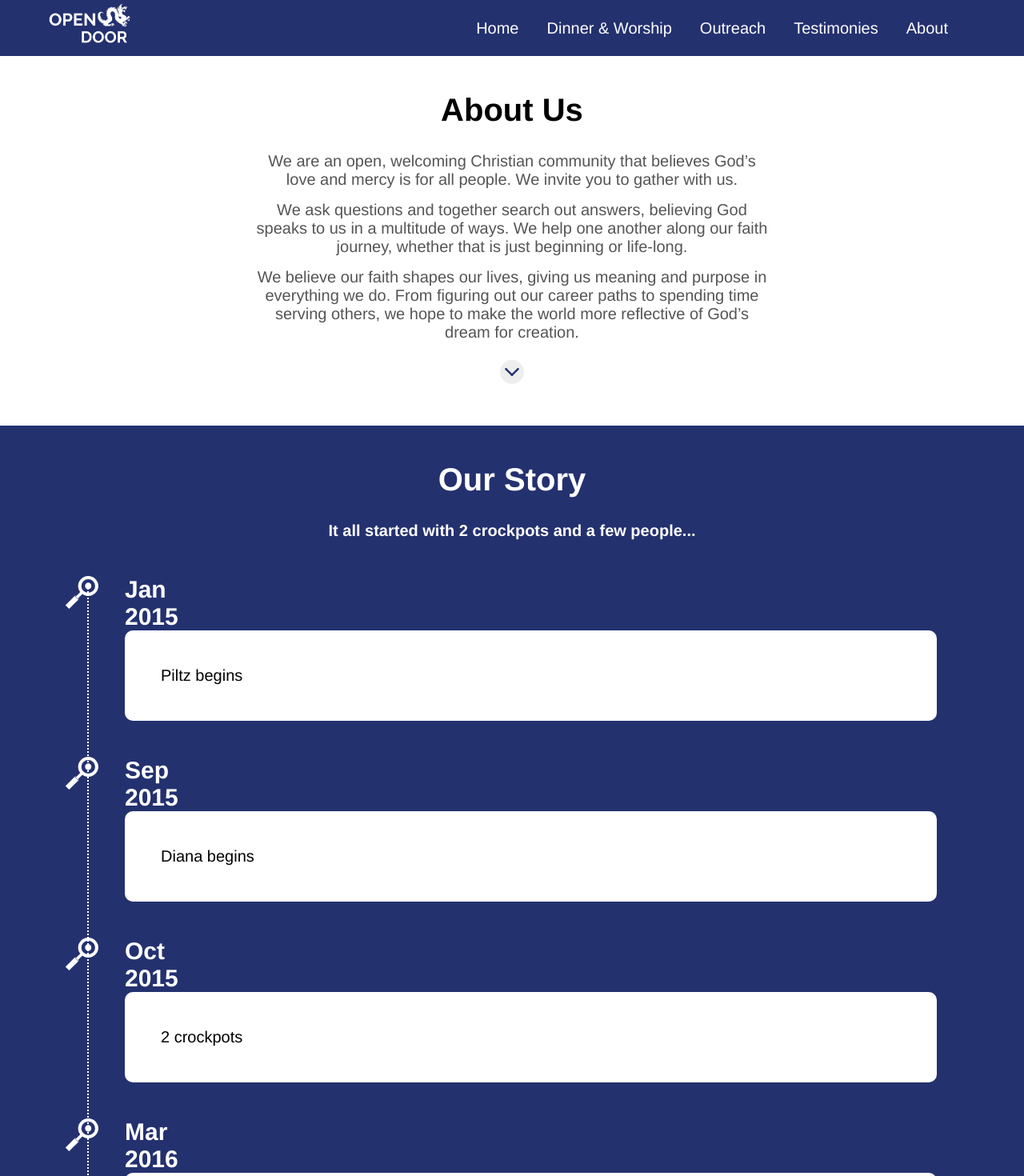
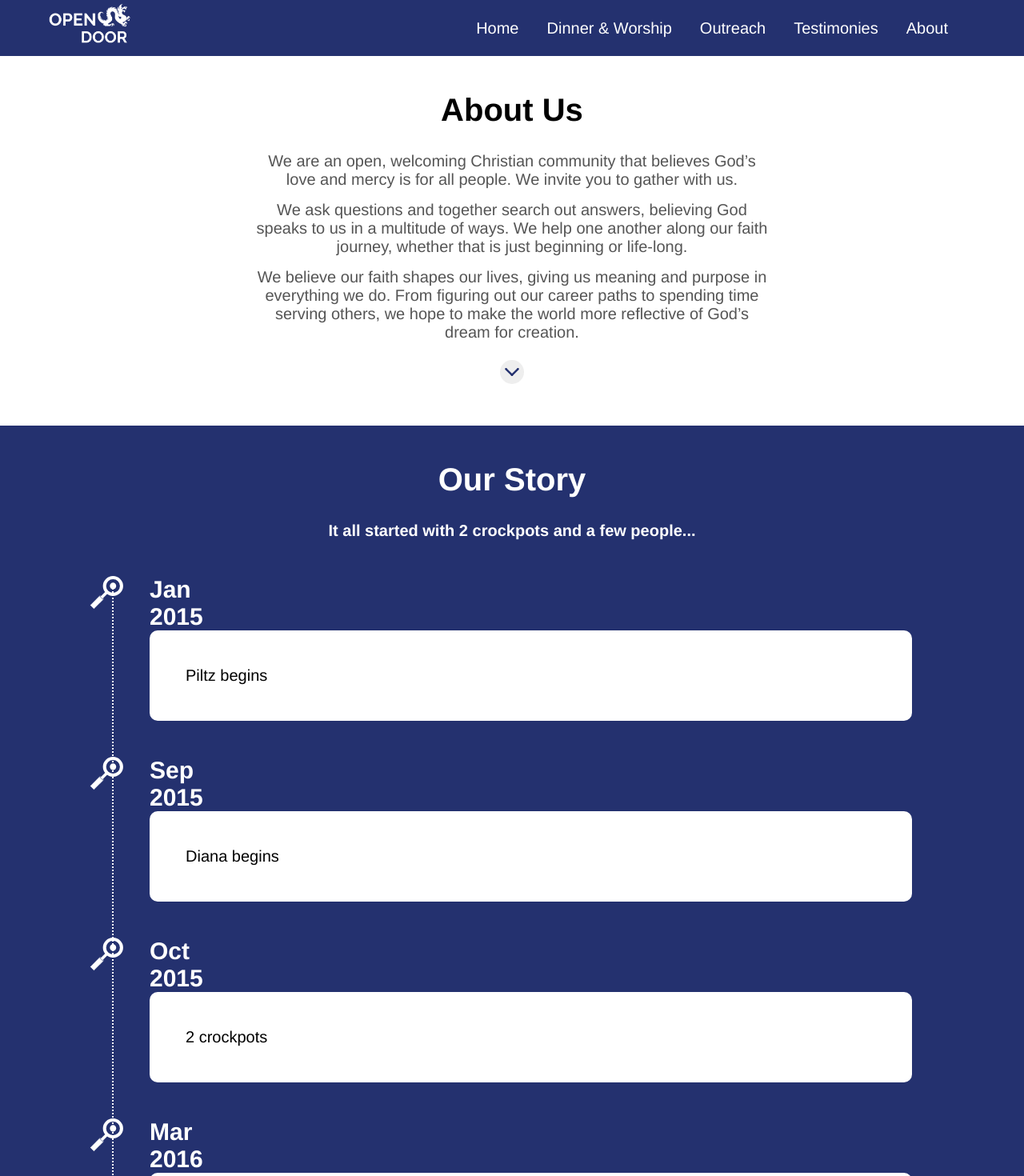
Before and after one commit to elp49/opendoordrexel, a Next.js app: page /about in a window 1280 px wide. Shown: the top 1470 px of the page at 80% size. Built offline with nearby package versions, Linux system fonts and the light colour scheme.

Commit message:
About timeline - adjusting for screens greater than 1000px

```diff
--- a/pages/about.module.css
+++ b/pages/about.module.css
@@ -32,6 +32,7 @@
 }
 
 .timeline {
+  max-width: 1000px;
   margin: 30px 20px;
   border-left: 2px solid #fff;
   border-style: dotted;
@@ -67,7 +68,7 @@
 
 @media only screen and (min-width: 1000px) {
   .timeline {
-    margin: 55px 45px;
+    margin: 55px auto;
   }
   .event {
     margin: 45px 0;
```
